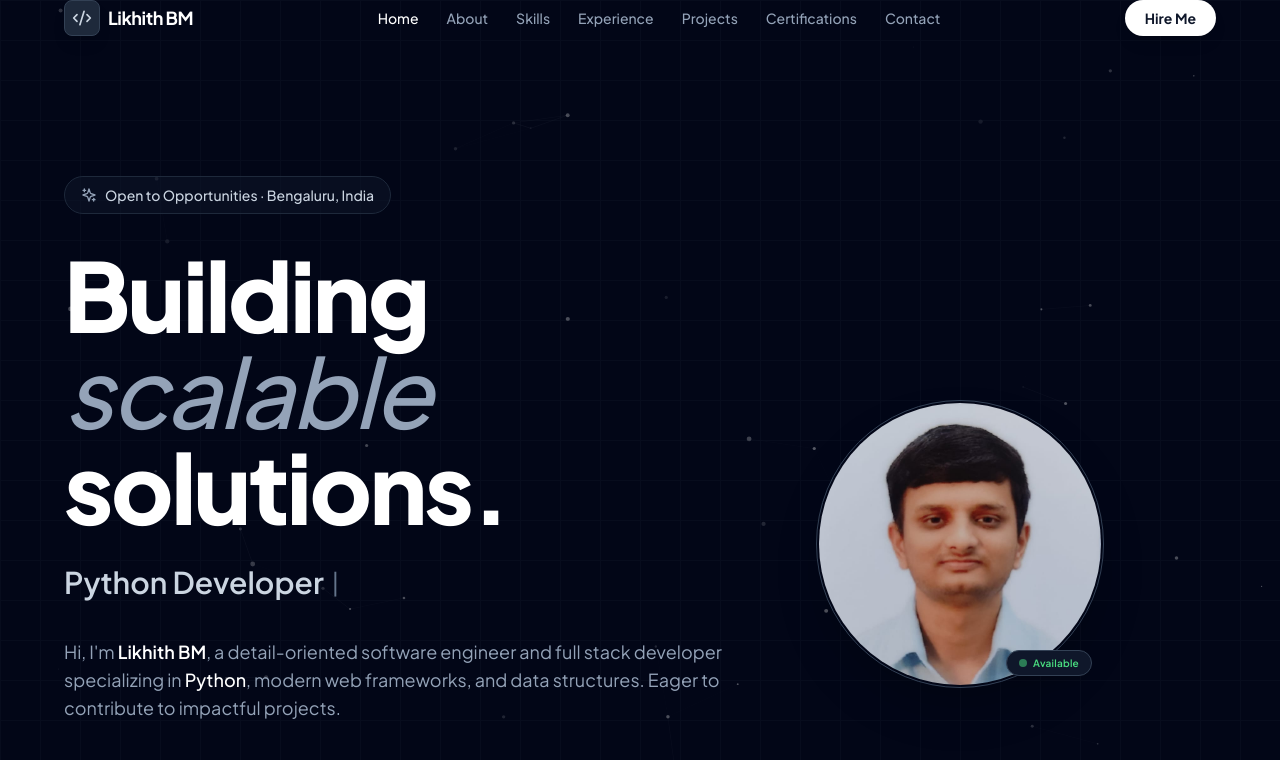
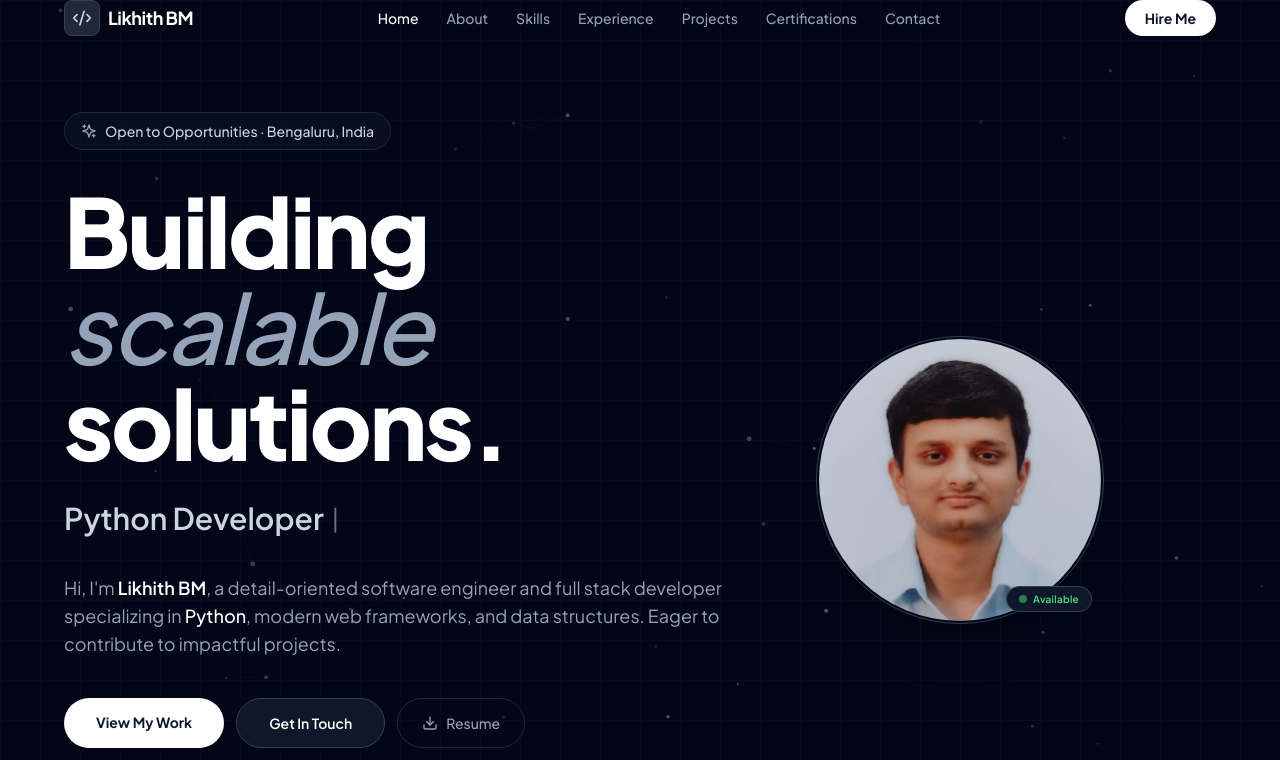
Before and after one commit to Likhithbm24/portfolio, a React (Vite) app: page / in a window 1280 px wide. Shown: the top 760 px of the page. Built offline with nearby package versions, Linux system fonts and the light colour scheme.

Commit message:
Fix: Navbar scroll highlight and perfectly safe vertical centering

```diff
--- a/src/components/Hero.jsx
+++ b/src/components/Hero.jsx
@@ -34,9 +34,8 @@ export default function Hero() {
 
 
   return (
-    <section id="home" className="relative min-h-screen overflow-hidden">
-
-      <div className="section-container relative z-10 pt-32 md:pt-44 pb-16 w-full">
+    <section id="home" className="relative min-h-screen pt-28 pb-12 flex flex-col justify-center overflow-hidden">
+      <div className="section-container relative z-10 w-full mt-8 md:mt-0">
         <div className="flex flex-col lg:flex-row items-center gap-8 lg:gap-20">
 
           {/* ── Photo – shows on MOBILE (top) and DESKTOP (right via order) ── */}
--- a/src/components/Navbar.jsx
+++ b/src/components/Navbar.jsx
@@ -35,7 +35,7 @@ export default function Navbar() {
   return (
     <nav
       className={`fixed top-0 left-0 right-0 z-50 transition-all duration-500 ${
-        scrolled ? 'glass shadow-lg border-b border-white/5' : 'bg-transparent'
+        scrolled ? 'bg-[#020617]/90 backdrop-blur-md shadow-lg border-b border-white/5' : 'bg-transparent'
       }`}
     >
       <div className="section-container flex items-center justify-between py-4">
```
